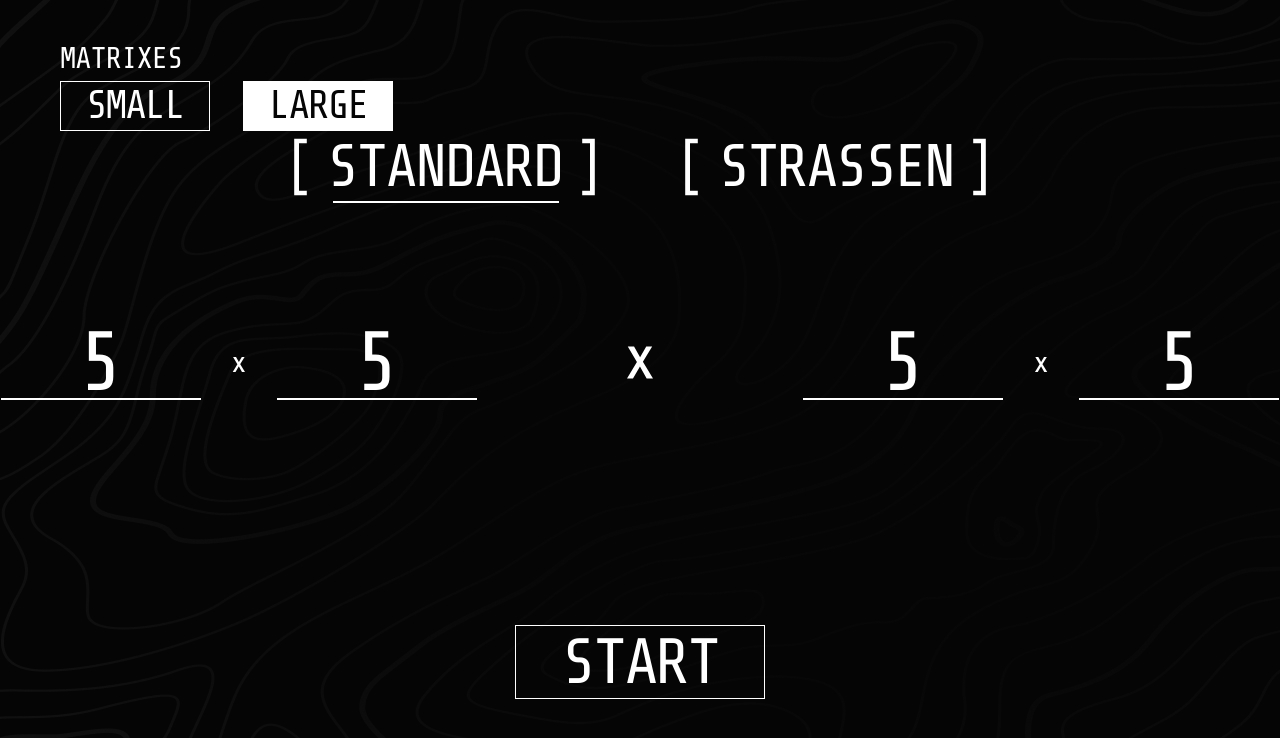
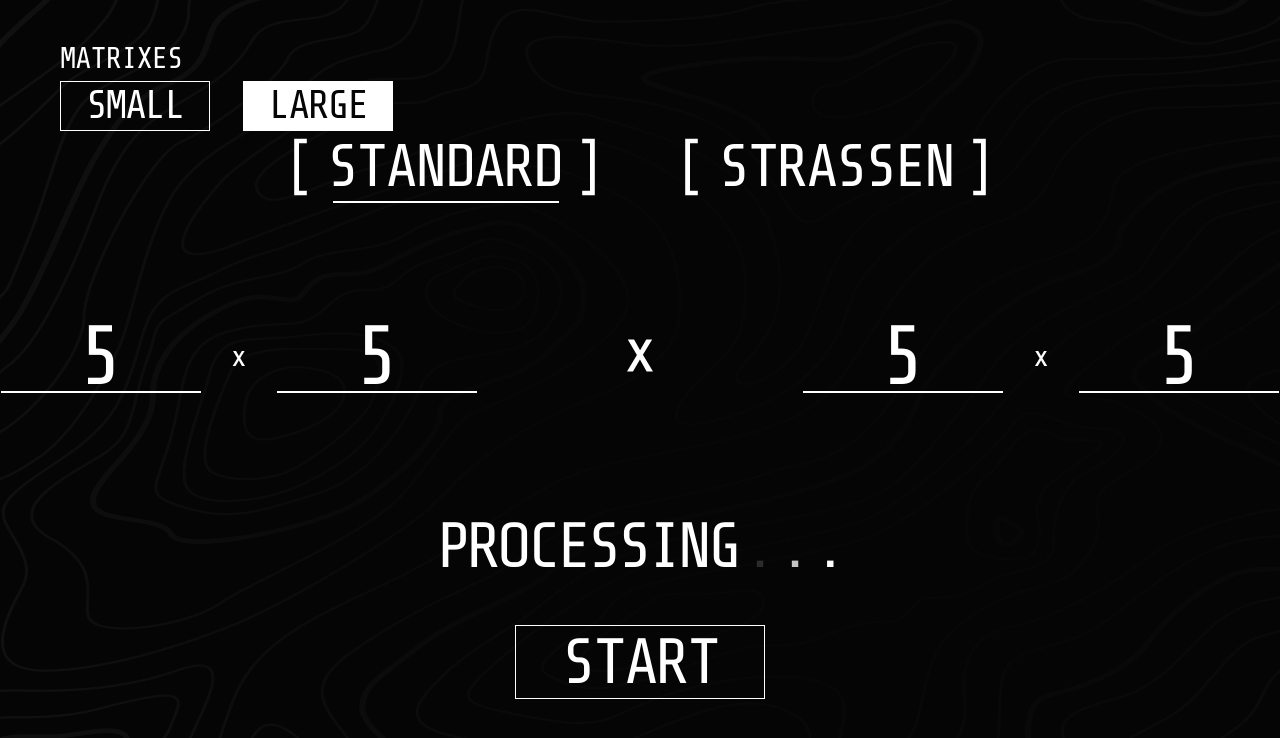
Before and after one commit to Fuz7/matrix_multiplication, a React (Vite) app: page / in a window 1280 px wide. Both pictures are taken after a click on the element "LARGE". Shown: the top 738 px of the page. Built offline with nearby package versions, Linux system fonts and the light colour scheme.

Commit message:
Add processing animation on large matrix

```diff
--- a/src/components/Main/LargeMatrix.jsx
+++ b/src/components/Main/LargeMatrix.jsx
@@ -2,6 +2,8 @@ import { useEffect, useRef, useState } from "react";
 import DimensionInput from "./DimensionInput";
 import largeXSymbol from "@images/largeXSymbol.svg";
 import { useStartedStore } from "../../utils/store";
+import { useLargeStartButtonMatrixValidation } from "../hooks/validation";
+import { motion } from "motion/react";
 export default function LargeMatrix({ inputMatrixes }) {
   const largeMatrixRef = useRef(null);
 
@@ -28,7 +30,7 @@ export default function LargeMatrix({ inputMatrixes }) {
     items-center justify-between"
     >
       <div></div>
-      <div className="mb-[104px] flex gap-[150px]">
+      <div className="mb-[0px] flex gap-[150px]">
         <DimensionInput
           matrixPos={largeMatrix1Pos}
           setMatrixPos={setLargeMatrix1Pos}
@@ -39,30 +41,27 @@ export default function LargeMatrix({ inputMatrixes }) {
           setMatrixPos={setLargeMatrix2Pos}
         />
       </div>
-      <StartButton matrix1Pos={largeMatrix1Pos} matrix2Pos={largeMatrix2Pos} />
+      <div className="flex flex-col items-center gap-[40px]">
+        <ProcessingText />
+        <StartButton
+          matrix1Pos={largeMatrix1Pos}
+          matrix2Pos={largeMatrix2Pos}
+        />
+      </div>
     </main>
   );
 }
 
 function StartButton({ matrix1Pos, matrix2Pos }) {
-  const [isEnabled, setIsEnabled] = useState(true);
-  const { started, setStarted } = useStartedStore((state) => state);
-
-  useEffect(()=>{
-    if(matrix1Pos.col !== matrix2Pos.row){
-      setIsEnabled(false)
-      return
-    }
-    setIsEnabled(true)
-  },[matrix1Pos,matrix2Pos,setIsEnabled])
+  const { isEnabled, started, handleStart } =
+    useLargeStartButtonMatrixValidation(matrix1Pos, matrix2Pos);
 
   return (
     <button
-      onClick={() => {
-      }}
+      onClick={() => handleStart()}
       disabled={!isEnabled}
-      className={`flex h-[74px] w-[250px] items-center
-    justify-center text-[64px] tracking-[-0.05em] mb-[100px]
+      className={`mb-[100px] flex h-[74px] w-[250px]
+    items-center justify-center text-[64px] tracking-[-0.05em]
     ${isEnabled && !started ? "cursor-pointer" : "cursor-default opacity-50"}
     border border-white`}
     >
@@ -70,3 +69,29 @@ function StartButton({ matrix1Pos, matrix2Pos }) {
     </button>
   );
 }
+
+function ProcessingText() {
+  const dotCountArray = Array.from({ length: 3 }, (_, i) => i);
+
+  return (
+    <div className="flex text-[64px] tracking-[-0.07em]">
+      <div>PROCESSING</div>
+      {dotCountArray.map((_, i) => {
+        return (
+          <motion.div
+            animate={{ opacity: [0, 1, 0] }}
+            transition={{
+              duration: 1.5,
+              repeat: Infinity,
+              delay: i * 0.3,
+              ease: "easeInOut",
+            }}
+            className="ml-[5px]"
+          >
+            .
+          </motion.div>
+        );
+      })}
+    </div>
+  );
+}
--- a/src/components/hooks/animation.jsx
+++ b/src/components/hooks/animation.jsx
@@ -131,7 +131,7 @@ export function useStandardMatrixAnimation(
           animateMult(
             animatingMultSymbol,
             { opacity: 0, scale: 0 },
-            { duration: 1 },
+            { duration: 1 * getSpeed() },
           );
           animateMult(
             matrix1Span,
--- a/src/components/hooks/validation.jsx
+++ b/src/components/hooks/validation.jsx
@@ -34,8 +34,28 @@ export function useSmallStartButtonMatrixValidation(matrix1Pos, matrix2Pos) {
   const handleStart = () => {
     if (!validateMatrixInput()) return;
     setStarted(true);
+  };
 
+  return { isEnabled, handleStart, started };
+}
+
+export function useLargeStartButtonMatrixValidation(matrix1Pos, matrix2Pos) {
+  const [isEnabled, setIsEnabled] = useState(true);
+  const { started, setStarted } = useStartedStore((state) => state);
+
+  useEffect(() => {
+    if (matrix1Pos.col !== matrix2Pos.row) {
+      setIsEnabled(false);
+      return;
+    }
+    setIsEnabled(true);
+  }, [matrix1Pos, matrix2Pos, setIsEnabled]);
+
+  const handleStart = ()=>{
+    if(!isEnabled) return
+    setStarted(true)
   }
 
-  return {isEnabled,handleStart,started}
+  return {isEnabled,started,handleStart}
+
 }
```
